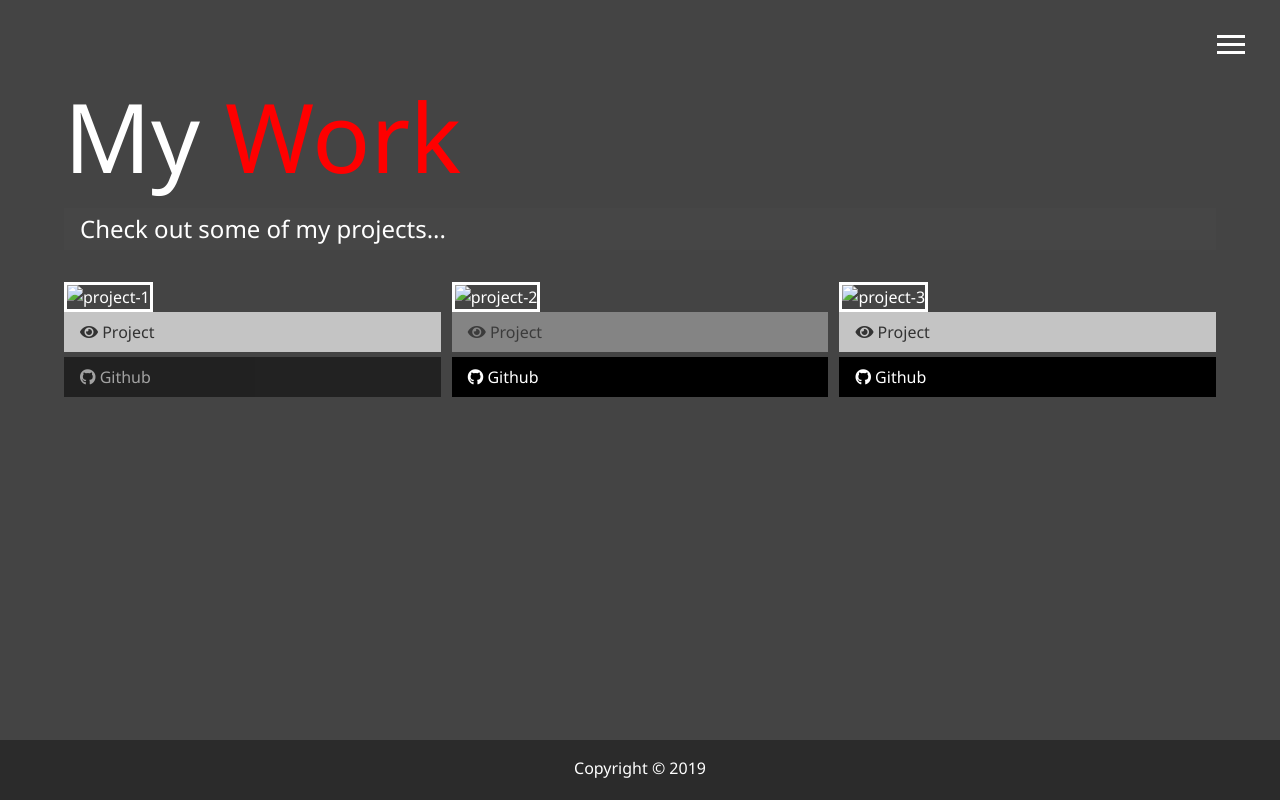
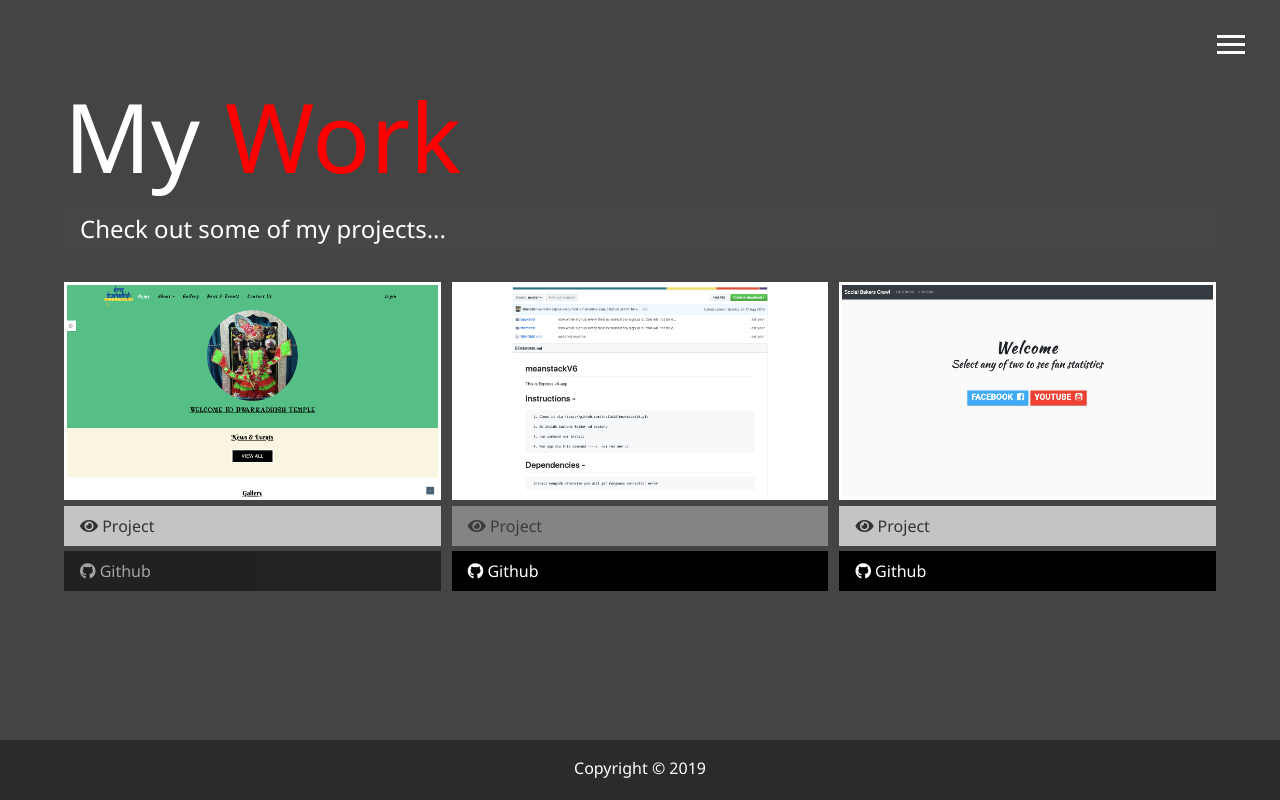
Before and after one commit to shailu26/shailu26.github.io, a plain HTML site: page work.html in a window 1280 px wide. Drawn offline with Linux system fonts and the light colour scheme.

Commit message:
about html modification

```diff
--- a/work.html
+++ b/work.html
@@ -50,9 +50,9 @@
 
             <div class="item">
                 <a href="#!">
-                    <!-- <img src="/img/projects/project-1.png" alt="project-1"> -->
+                    <img src="/img/projects/project-1.png" alt="project-1">
 
-                    <img src="/dist/img/projects/project-1.png" alt="project-1">
+                    <!-- <img src="/dist/img/projects/project-1.png" alt="project-1"> -->
                 </a>
                 <a href="http://shailesh2601.pythonanywhere.com/" target="_blank" class="btn-light">
                     <i class="fas fa-eye"></i> Project
@@ -64,9 +64,9 @@
 
             <div class="item">
                 <a href="#!">
-                    <!-- <img src="/img/projects/project-2.png" alt="project-2"> -->
+                    <img src="/img/projects/project-2.png" alt="project-2">
 
-                    <img src="/dist/img/projects/project-2.png" alt="project-2">
+                    <!-- <img src="/dist/img/projects/project-2.png" alt="project-2"> -->
                 </a>
                 <a href="" target="_blank" class="disabled btn-light">
                     <i class="fas fa-eye"></i> Project
@@ -78,9 +78,9 @@
 
             <div class="item">
                 <a href="#!">
-                    <!-- <img src="/img/projects/project-3.png" alt="project-3"> -->
+                    <img src="/img/projects/project-3.png" alt="project-3">
 
-                    <img src="/dist/img/projects/project-3.png" alt="project-3">
+                    <!-- <img src="/dist/img/projects/project-3.png" alt="project-3"> -->
                 </a>
                 <a href="https://crawl-demo.herokuapp.com/" target="_blank" class="btn-light">
                     <i class="fas fa-eye"></i> Project
```
Also changed, not shown: 1 other file.
